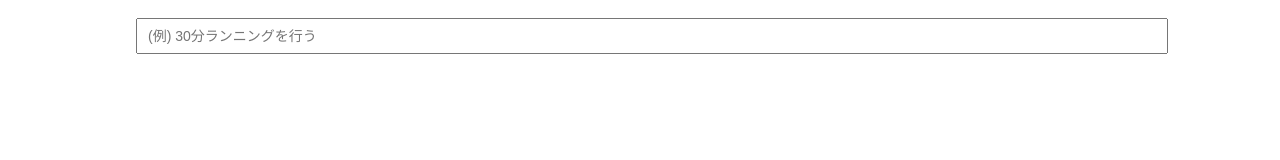
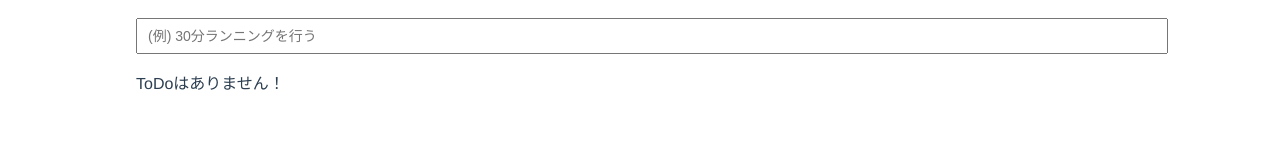
Before and after one commit to Ushinji/vue_todolist, a Vue app: page / in a window 1280 px wide. Shown: the part 134-294 px from the top of the page. Built offline with nearby package versions, Linux system fonts and the light colour scheme.

Commit message:
v-if/elseを使い、ToDoListが空の場合の表示を実装

```diff
--- a/src/components/pages/ToDoList.vue
+++ b/src/components/pages/ToDoList.vue
@@ -6,12 +6,15 @@
       placeholder="(例) 30分ランニングを行う"
       v-on:keydown.enter="addItem"
     />
+    <ul v-if="listItems.length">
       <ToDoListItem
         v-for="todo in listItems"
         v-bind:key="todo.id"
         v-bind:todo="todo"
         v-on:click="updateItem"
       />
+    </ul>
+    <p v-else>ToDoはありません！</p>
   </div>
 </template>
 
```
Lines whose indentation alone changed are shown as unchanged.
